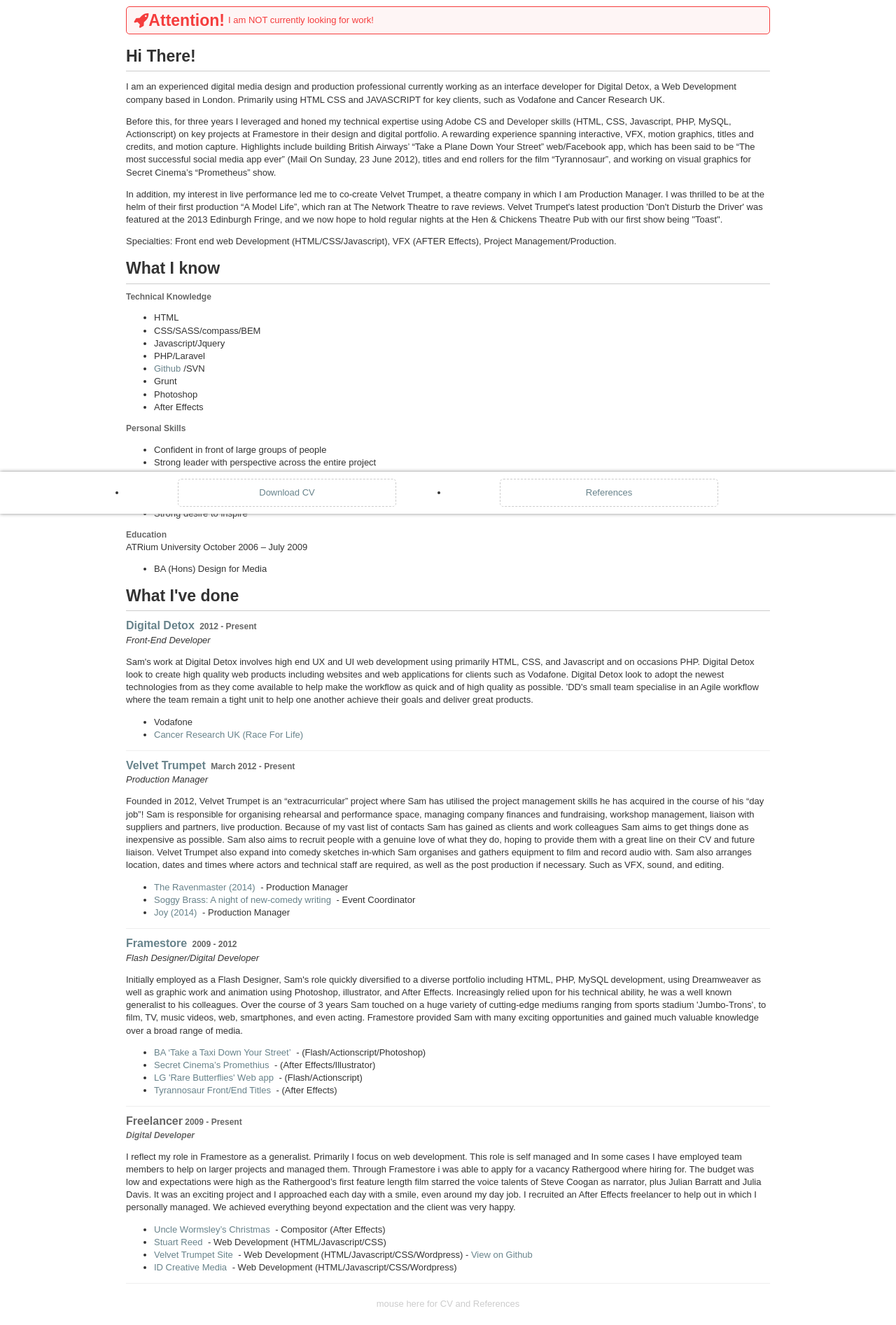
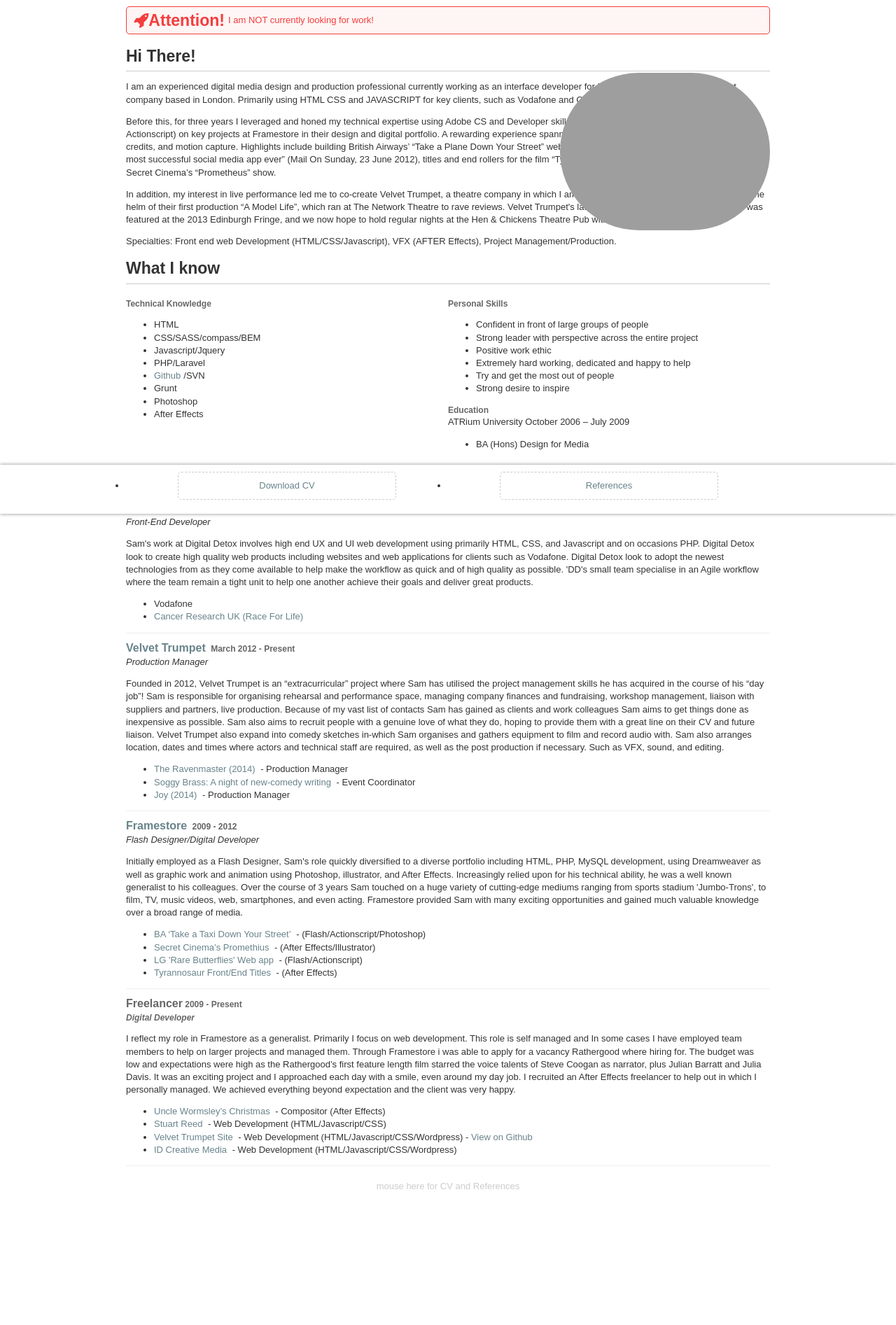
Before and after one commit to 0x5am5/fakesamgregory.github.io, a PHP site: page / in a window 1280 px wide. Shown: the part 136-2029 px from the top of the page at 70% size. After the commit the page ends 1835 px from the top, so only its background shows below. Run offline with PHP 8.4, Linux system fonts and the light colour scheme; some libraries are stand-ins or nearby versions; grey boxes are pictures that could not be loaded.

Commit message:
some work

```diff
--- a/components/sass/main.scss
+++ b/components/sass/main.scss
@@ -1,7 +1,3 @@
-/* vendors */
-@import "compass/utilities";
-@import "compass/css3";
-
 @import "partials/variables";
 @import "partials/global";
 @import "partials/header";
--- a/components/sass/partials/_base.scss
+++ b/components/sass/partials/_base.scss
@@ -9,6 +9,7 @@
 
 .section {
   margin-bottom: 10px;
+  position: relative;
 }
 
 .title {
--- a/components/sass/partials/_footer.scss
+++ b/components/sass/partials/_footer.scss
@@ -18,7 +18,7 @@
     display: block;
     max-width: 250px;
     border: 1px dashed #ccc;
-    @include border-radius;
+    border-radius: 5px;
     overflow: hidden;
 
     &:hover {
@@ -31,14 +31,14 @@
   position:fixed;
   bottom:-70px;
   width:100%;
-  @include box-shadow(0 0 5px #888);
+  box-shadow: 0 0 5px #888;
   z-index:1;
   background: #fff;
-
-  @include transition(ease-in-out .2s);
+  transition: bottom 200ms cubic-bezier(0.68, -0.55, 0.27, 1.55);
+  padding-bottom: 10px;
 
   &.show {
-    bottom: 0;
+    bottom: -10px;
   }
 }
 
--- a/components/sass/partials/_global.scss
+++ b/components/sass/partials/_global.scss
@@ -1,7 +1,5 @@
 @import url('http://maxcdn.bootstrapcdn.com/font-awesome/4.3.0/css/font-awesome.min.css');
 
-
-@media screen {
   body {
     font: 100%/1.4 'MuseoSans-500', Arial, Helvetica;
     margin: 0;
@@ -19,7 +17,7 @@
     color:#FFF;
   }
 
-  #{headings()} {
+  h1, h2, h3, h4 {
     margin-top: 0;
   }
 
@@ -79,7 +77,6 @@
       outline: $main-color;
       border-radius: 3px;
     }
-
   }
 
 
@@ -87,7 +84,27 @@
     position: absolute;
     left: -9999px;
   }
-}
+
+  .pro-img {
+    border-radius: 300px;
+    width: 300px;
+    position: absolute;
+    right: 0;
+    top: 40px;
+  }
+
+  .grid {
+    overflow: hidden;
+
+    .col {
+      float: left;
+      display: inline-block;
+    }
+
+    .w-50 {
+      width: 50%;
+    }
+  }
 
 @media screen and (max-width: 550px) {
 
@@ -95,4 +112,20 @@
     font-size: 14px;
   }
 
+  .pro-pic
+  {
+    display: none;
+  }
+
+  .grid {
+
+    .col {
+      display: block;
+    }
+
+    .w-50 {
+      width: 100%;
+    }
+  }
+
 }
--- a/components/sass/partials/_tooltip.scss
+++ b/components/sass/partials/_tooltip.scss
@@ -5,7 +5,7 @@
     left: -20px;
     padding: 10px;
     background: #fff;
-    @include box-shadow(5px 5px 10px #888);
+    box-shadow: 5px 5px 10px #888;
     z-index: 2;
   }
   .tooltip img {
--- a/index.html
+++ b/index.html
@@ -69,11 +69,15 @@
           </p>
         </div>
 
+        <div class="pro-pic">
+          <img src="https://avatars1.githubusercontent.com/u/9591167?v=3&s=460" alt="me" class="pro-img">
         </div>
 
-      <div id="knowledge" class="section">
+      </div>
+
+      <div id="knowledge" class="grid section">
         <h2>What I know</h2>
-
+        <div class="col w-50">
           <h3>Technical Knowledge</h3>
           <ul>
             <li>HTML</li>
@@ -85,7 +89,8 @@
             <li>Photoshop</li>
             <li>After Effects</li>
           </ul>
-
+        </div>
+        <div class="col w-50">
           <h3>Personal Skills</h3>
           <div class="employer">
             <ul>
@@ -104,6 +109,7 @@
             <ul>
               <li>BA (Hons) Design for Media</li>
             </ul>
+          </div>
         </div>
       </div>
 
--- a/package.json
+++ b/package.json
@@ -5,7 +5,7 @@
     "grunt":"~0.4.5",
     "grunt-contrib-watch": "~0.4.0",
     "grunt-contrib-uglify": ">=0.4.0",
-    "grunt-contrib-compass": ">=0.4.0",
-    "grunt-autoprefixer": ">=3.0.0"
+    "grunt-autoprefixer": ">=3.0.0",
+    "grunt-contrib-sass": "^0.9.2"
   }
 }
```
Also changed, not shown: compiled/style.css (added, +1 -0 lines), gruntfile.js (+26 -18 lines), style.css (added, +1 -0 lines), css/main.css. Lines whose indentation alone changed are shown as unchanged.
